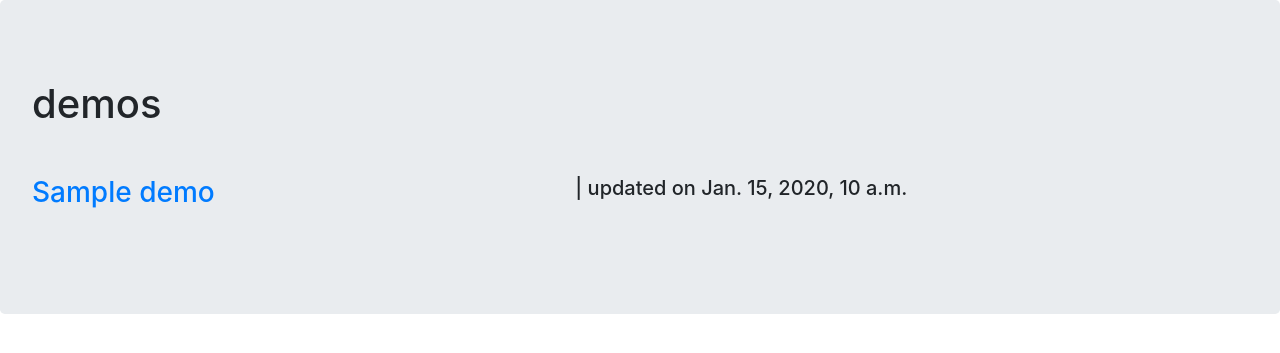
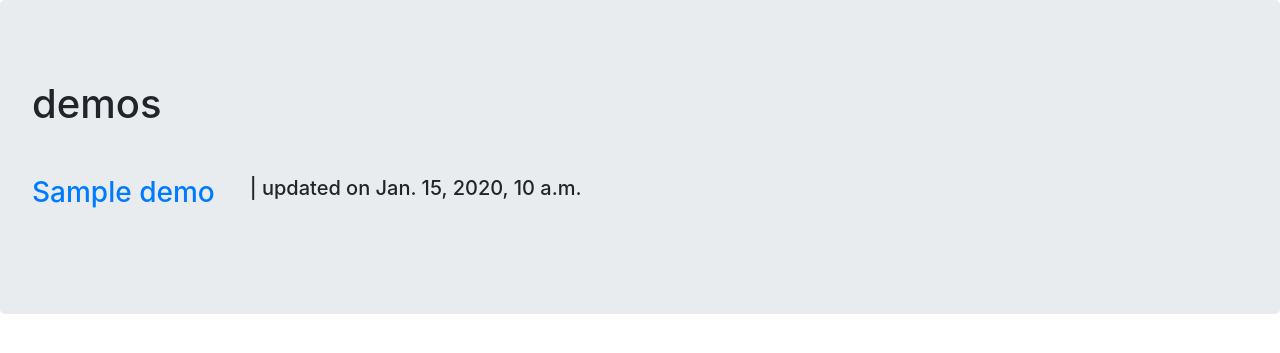
Before and after one commit to thatsongsucks/portfolio-project, a Django app: page /demos/ in a window 1280 px wide. Shown: the part 96-449 px from the top of the page. Run offline with Django 3.2, Linux system fonts and the light colour scheme; tables that the repository leaves empty hold one stand-in row (values such as "Sample post"); some libraries are stand-ins or nearby versions.

Commit message:
formatting

```diff
--- a/jobs/templates/jobs/demos.html
+++ b/jobs/templates/jobs/demos.html
@@ -11,12 +11,12 @@
 <p>
 <div class="row pb-3">
     <div class='col-2'>
-        <div class="row pr-3 text-right">
+        <div class="row pr-3">
             <h3><a href= '{{ demo.mp3.url }}'>{{ demo.name }}</a></h3>
         </div>
     </div>
     <div class='col-10'>
-        <h5>   |    updated on {{ demo.date_modified }}</h5>
+        <div class='text-left'><h5>   |    updated on {{ demo.date_modified }}</h5></div>
     </div>
 </div>
 </p>
```
